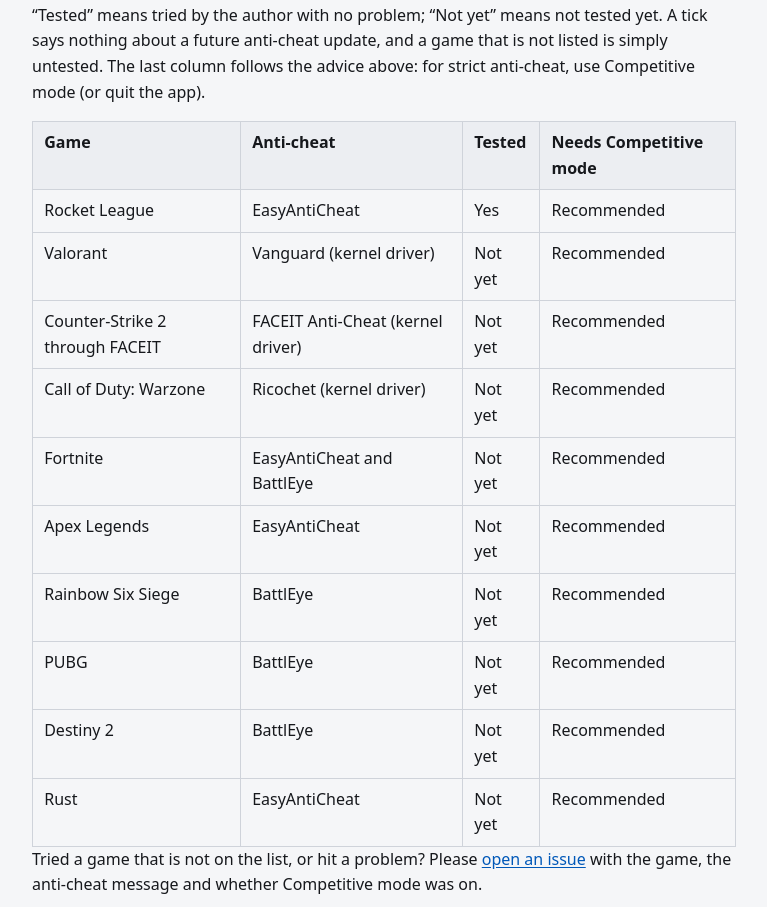
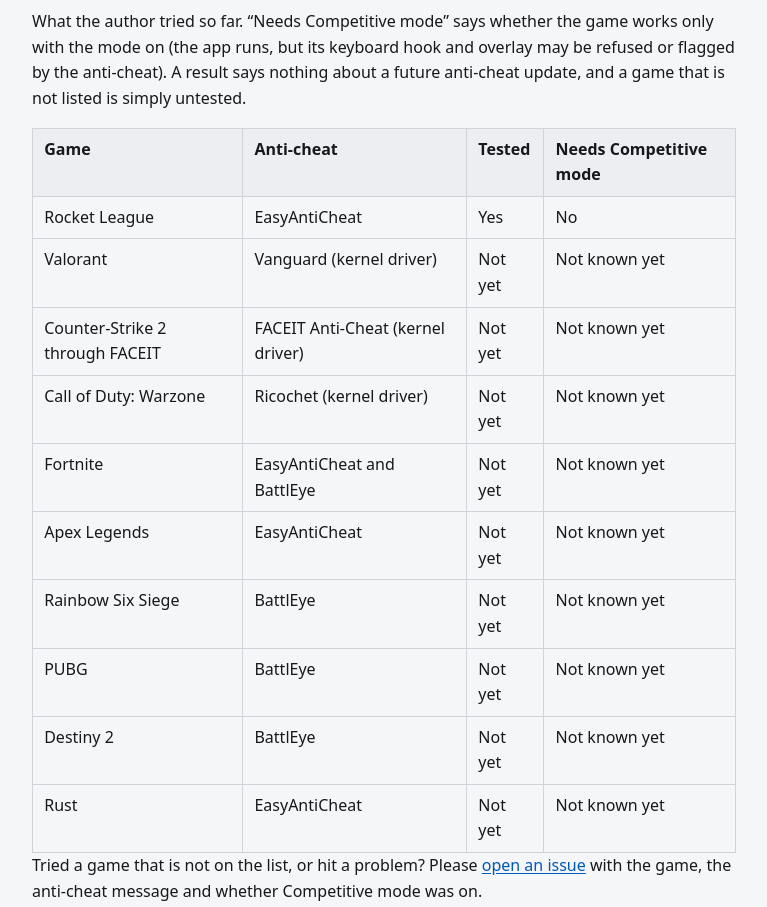
Before and after one commit to leroidubid/SonicScrewdriver, a plain HTML site: page site/games.html in a window 1280 px wide. Shown: the part 2133-3040 px from the top of the page, without its empty margins (256-1023 px from the left). Drawn offline with Linux system fonts and the light colour scheme.

Commit message:
Site: games table matches the README, device names painted over in two screenshots

```diff
--- a/site/games.html
+++ b/site/games.html
@@ -61,7 +61,7 @@
     </table>
     <!-- keep in sync with README -->
     <p>The mixer, the sliders, switching the default output and the physical media keys keep working. Competitive mode lowers the risk but does not remove it: quitting the app is the safest choice.</p>
-    <p><img src="img/settings-competitive.png" width="270" height="375" alt="Settings with Competitive mode on: greyed options and red labels on the cards and tabs"></p>
+    <p><img src="img/settings-competitive.png" width="270" height="381" alt="Settings with Competitive mode on: greyed options and red labels on the cards and tabs"></p>
 
     <h2 id="automatic">Automatic mode</h2>
     <!-- keep in sync with README -->
@@ -74,22 +74,22 @@
 
     <h2 id="tested-games">Tested games</h2>
     <!-- keep in sync with README -->
-    <p>&ldquo;Tested&rdquo; means tried by the author with no problem; &ldquo;Not yet&rdquo; means not tested yet. A tick says nothing about a future anti-cheat update, and a game that is not listed is simply untested. The last column follows the advice above: for strict anti-cheat, use Competitive mode (or quit the app).</p>
+    <p>What the author tried so far. &ldquo;Needs Competitive mode&rdquo; says whether the game works only with the mode on (the app runs, but its keyboard hook and overlay may be refused or flagged by the anti-cheat). A result says nothing about a future anti-cheat update, and a game that is not listed is simply untested.</p>
     <table>
       <thead>
         <tr><th>Game</th><th>Anti-cheat</th><th>Tested</th><th>Needs Competitive mode</th></tr>
       </thead>
       <tbody>
-        <tr><td>Rocket League</td><td>EasyAntiCheat</td><td>Yes</td><td>Recommended</td></tr>
-        <tr><td>Valorant</td><td>Vanguard (kernel driver)</td><td>Not yet</td><td>Recommended</td></tr>
-        <tr><td>Counter-Strike 2 through FACEIT</td><td>FACEIT Anti-Cheat (kernel driver)</td><td>Not yet</td><td>Recommended</td></tr>
-        <tr><td>Call of Duty: Warzone</td><td>Ricochet (kernel driver)</td><td>Not yet</td><td>Recommended</td></tr>
-        <tr><td>Fortnite</td><td>EasyAntiCheat and BattlEye</td><td>Not yet</td><td>Recommended</td></tr>
-        <tr><td>Apex Legends</td><td>EasyAntiCheat</td><td>Not yet</td><td>Recommended</td></tr>
-        <tr><td>Rainbow Six Siege</td><td>BattlEye</td><td>Not yet</td><td>Recommended</td></tr>
-        <tr><td>PUBG</td><td>BattlEye</td><td>Not yet</td><td>Recommended</td></tr>
-        <tr><td>Destiny 2</td><td>BattlEye</td><td>Not yet</td><td>Recommended</td></tr>
-        <tr><td>Rust</td><td>EasyAntiCheat</td><td>Not yet</td><td>Recommended</td></tr>
+        <tr><td>Rocket League</td><td>EasyAntiCheat</td><td>Yes</td><td>No</td></tr>
+        <tr><td>Valorant</td><td>Vanguard (kernel driver)</td><td>Not yet</td><td>Not known yet</td></tr>
+        <tr><td>Counter-Strike 2 through FACEIT</td><td>FACEIT Anti-Cheat (kernel driver)</td><td>Not yet</td><td>Not known yet</td></tr>
+        <tr><td>Call of Duty: Warzone</td><td>Ricochet (kernel driver)</td><td>Not yet</td><td>Not known yet</td></tr>
+        <tr><td>Fortnite</td><td>EasyAntiCheat and BattlEye</td><td>Not yet</td><td>Not known yet</td></tr>
+        <tr><td>Apex Legends</td><td>EasyAntiCheat</td><td>Not yet</td><td>Not known yet</td></tr>
+        <tr><td>Rainbow Six Siege</td><td>BattlEye</td><td>Not yet</td><td>Not known yet</td></tr>
+        <tr><td>PUBG</td><td>BattlEye</td><td>Not yet</td><td>Not known yet</td></tr>
+        <tr><td>Destiny 2</td><td>BattlEye</td><td>Not yet</td><td>Not known yet</td></tr>
+        <tr><td>Rust</td><td>EasyAntiCheat</td><td>Not yet</td><td>Not known yet</td></tr>
       </tbody>
     </table>
     <!-- keep in sync with README -->
```
Also changed, not shown: site/features.html (+2 -2 lines), site/img/settings-competitive.png, site/img/settings-shortcuts.png.
